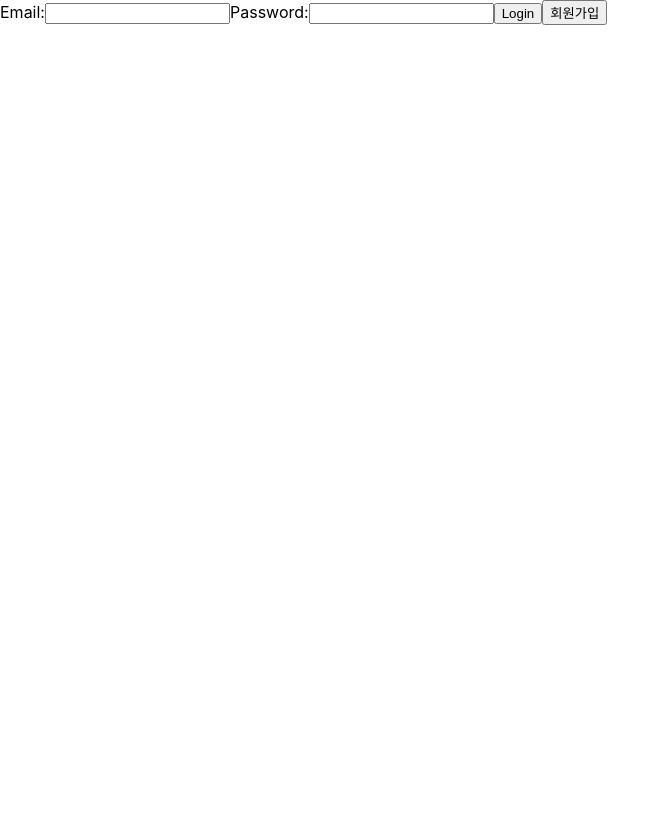
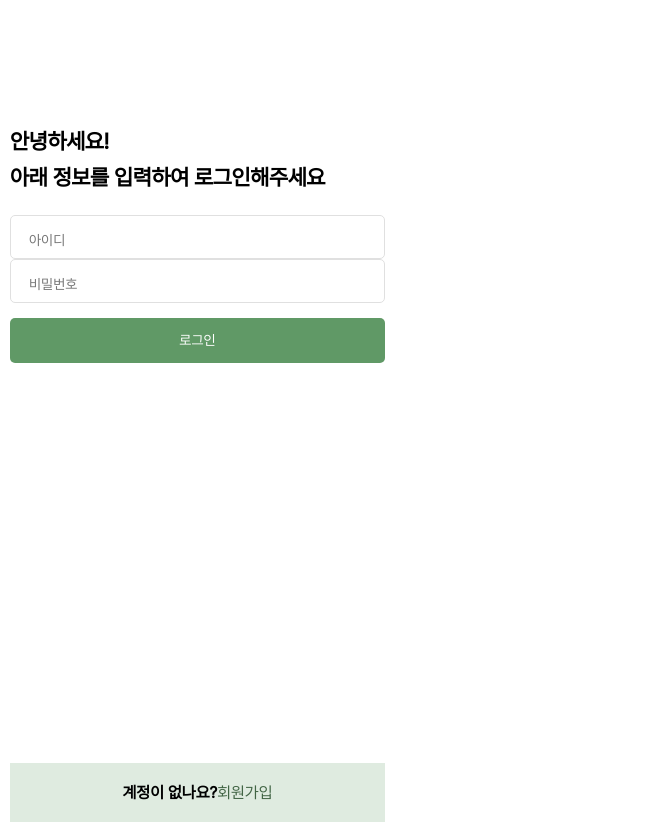
Before and after one commit to Goodyun92/DamdaShop_FE, a React (Create React App) app: page /login in a window 1280 px wide. Shown: the whole page, without its empty margins (0-669 px from the left). Before the commit the page ends 800 px from the top, so only its background shows below. Built offline with nearby package versions, Linux system fonts and the light colour scheme.

Commit message:
feat:login-page-design

```diff
--- a/package.json
+++ b/package.json
@@ -11,6 +11,7 @@
     "react-dom": "^18.2.0",
     "react-router-dom": "^6.14.2",
     "react-scripts": "5.0.1",
+    "styled-components": "^6.0.7",
     "web-vitals": "^2.1.0"
   },
   "scripts": {
--- a/src/App.js
+++ b/src/App.js
@@ -1,10 +1,10 @@
 import './App.css';
-import Entrypoint from './pages/Start';
+import Start from './pages/Start';
 
 function App() {
     return (
         <div>
-            <Entrypoint />
+            <Start />
         </div>
     );
 }
--- a/src/index.css
+++ b/src/index.css
@@ -1,13 +1,16 @@
 body {
-  margin: 0;
-  font-family: -apple-system, BlinkMacSystemFont, 'Segoe UI', 'Roboto', 'Oxygen',
-    'Ubuntu', 'Cantarell', 'Fira Sans', 'Droid Sans', 'Helvetica Neue',
-    sans-serif;
-  -webkit-font-smoothing: antialiased;
-  -moz-osx-font-smoothing: grayscale;
+    margin: 0;
+    font-family: -apple-system, BlinkMacSystemFont, 'Segoe UI', 'Roboto', 'Oxygen', 'Ubuntu', 'Cantarell', 'Fira Sans',
+        'Droid Sans', 'Helvetica Neue', sans-serif;
+    -webkit-font-smoothing: antialiased;
+    -moz-osx-font-smoothing: grayscale;
 }
 
 code {
-  font-family: source-code-pro, Menlo, Monaco, Consolas, 'Courier New',
-    monospace;
+    font-family: source-code-pro, Menlo, Monaco, Consolas, 'Courier New', monospace;
 }
+
+@font-face {
+    font-family: 'pretendard';
+    src: url(./assets/fonts/Pretendard-Regular.woff);
+}
--- a/src/pages/Start/components/Login.jsx
+++ b/src/pages/Start/components/Login.jsx
@@ -1,10 +1,111 @@
 import React, { useState } from 'react';
 import axios from 'axios';
 import { useNavigate } from 'react-router-dom';
+import styled from 'styled-components';
 
-function Login() {
+const Container = styled.div`
+    width: 375px;
+    height: 812px;
+    display: flex;
+    flex-direction: column;
+    font-family: 'pretendard';
+    font-size: 22px;
+    font-weight: 600;
+    line-height: 26px;
+    letter-spacing: -0.30000001192092896px;
+    padding: 10px 10px 0px 10px;
+`;
+
+const T1 = styled.div`
+    margin-top: 118px;
+`;
+
+const T2 = styled.div`
+    margin-top: 10px;
+    margin-bottom: 25px;
+`;
+
+const Form = styled.form`
+    display: flex;
+    flex-direction: column;
+`;
+
+const Label = styled.label`
+    width: Fixed (334px);
+    height: Fixed (44px);
+    top: 205px;
+    left: 21px;
+    padding: 8px 16px 8px 16px;
+    border-radius: 5px;
+    border: 0.5px;
+    gap: 10px;
+    color: #e0e0e0;
+    border: 0.5px solid #e0e0e0;
+`;
+
+const Input = styled.input`
+    font-family: 'Pretendard';
+    font-size: 14px;
+    font-weight: 400;
+    line-height: 17px;
+    letter-spacing: 0em;
+    text-align: left;
+    outline: none;
+    border: none;
+`;
+
+const ButtonLogin = styled.button`
+    margin-top: 15px;
+    width: Fixed (333px);
+    height: Fixed (41px);
+    top: 322px;
+    left: 21px;
+    padding: 14px 40px 14px 40px;
+    border-radius: 5px;
+    border: none;
+    gap: 10px;
+
+    background: #609966;
+    color: white;
+    font-family: 'Pretendard';
+    font-size: 14px;
+    font-weight: 550;
+    line-height: 17px;
+    letter-spacing: 0em;
+    text-align: center;
+`;
+
+const SignupL = styled.span`
+    color: #000000;
+    font-size: 16px;
+    font-weight: 700;
+    line-height: 19px;
+    letter-spacing: 0em;
+    text-align: center;
+`;
+
+const SignupR = styled.span`
+    color: #416444;
+    font-size: 16px;
+    font-weight: 400;
+    line-height: 19px;
+    letter-spacing: 0em;
+    text-align: center;
+`;
+
+const ButtonSignup = styled.button`
+    width: 375px;
+    height: 59px;
+    margin-top: 400px;
+    padding: 20px 0px 20px 0px;
+    background: #60996633;
+    border: none;
+    font-family: 'pretendard';
+`;
+
+const Login = () => {
     const navigate = useNavigate();
-    const [credentials, setCredentials] = useState({ email: '', password: '' });
+    const [credentials, setCredentials] = useState({ id: '', password: '' });
 
     const handleChange = (event) => {
         setCredentials({ ...credentials, [event.target.name]: event.target.value });
@@ -33,21 +134,38 @@ function Login() {
     };
 
     return (
-        <form onSubmit={handleSubmit}>
-            <label>
-                Email:
-                <input type="email" name="email" onChange={handleChange} value={credentials.email} required />
-            </label>
-            <label>
-                Password:
-                <input type="password" name="password" onChange={handleChange} value={credentials.password} required />
-            </label>
-            <button type="submit">Login</button>
-            <button type="button" onClick={handleSignup}>
-                회원가입
-            </button>
-        </form>
+        <Container>
+            <T1>안녕하세요!</T1>
+            <T2>아래 정보를 입력하여 로그인해주세요</T2>
+            <Form onSubmit={handleSubmit}>
+                <Label>
+                    <Input
+                        placeholder="아이디"
+                        type="id"
+                        name="id"
+                        onChange={handleChange}
+                        value={credentials.id}
+                        required
+                    />
+                </Label>
+                <Label>
+                    <Input
+                        placeholder="비밀번호"
+                        type="password"
+                        name="password"
+                        onChange={handleChange}
+                        value={credentials.password}
+                        required
+                    />
+                </Label>
+                <ButtonLogin type="submit">로그인</ButtonLogin>
+                <ButtonSignup type="button" onClick={handleSignup}>
+                    <SignupL>계정이 없나요?</SignupL>
+                    <SignupR>회원가입</SignupR>
+                </ButtonSignup>
+            </Form>
+        </Container>
     );
-}
+};
 
 export default Login;
--- a/src/pages/Start/components/Signup.jsx
+++ b/src/pages/Start/components/Signup.jsx
@@ -2,9 +2,9 @@ import React, { useState } from 'react';
 import axios from 'axios';
 import { useNavigate } from 'react-router-dom';
 
-function Signup() {
+const Signup = () => {
     const navigate = useNavigate();
-    const [credentials, setCredentials] = useState({ email: '', password: '' });
+    const [credentials, setCredentials] = useState({ id: '', password: '' });
 
     const handleChange = (event) => {
         setCredentials({ ...credentials, [event.target.name]: event.target.value });
@@ -14,11 +14,11 @@ function Signup() {
         event.preventDefault();
 
         try {
-            // API endpoint에 따라 변경해주세요.
+            // API endpoint
             const res = await axios.post('http://localhost:5000/signup', credentials);
 
             if (res.data.success) {
-                // 회원가입 성공 후 redirect 경로를 변경해주세요.
+                // 회원가입 성공 후 redirect 경로
                 navigate('/login');
             } else {
                 alert(res.data.message);
@@ -31,16 +31,14 @@ function Signup() {
     return (
         <form onSubmit={handleSubmit}>
             <label>
-                Email:
-                <input type="email" name="email" onChange={handleChange} value={credentials.email} required />
+                <input type="id" name="id" onChange={handleChange} value={credentials.id} required />
             </label>
             <label>
-                Password:
                 <input type="password" name="password" onChange={handleChange} value={credentials.password} required />
             </label>
             <button type="submit">회원가입</button>
         </form>
     );
-}
+};
 
 export default Signup;
--- a/src/pages/Start/index.jsx
+++ b/src/pages/Start/index.jsx
@@ -3,7 +3,7 @@ import { BrowserRouter as Router, Routes, Route, Navigate } from 'react-router-d
 import Login from './components/Login';
 import Signup from './components/Signup';
 
-function Start() {
+const Start = () => {
     return (
         <Router>
             <Routes>
@@ -13,6 +13,6 @@ function Start() {
             </Routes>
         </Router>
     );
-}
+};
 
 export default Start;
```
Also changed, not shown: src/assets/fonts/Pretendard-Regular.woff (added), 1 other file (tests, documents, lock files or other folders).
